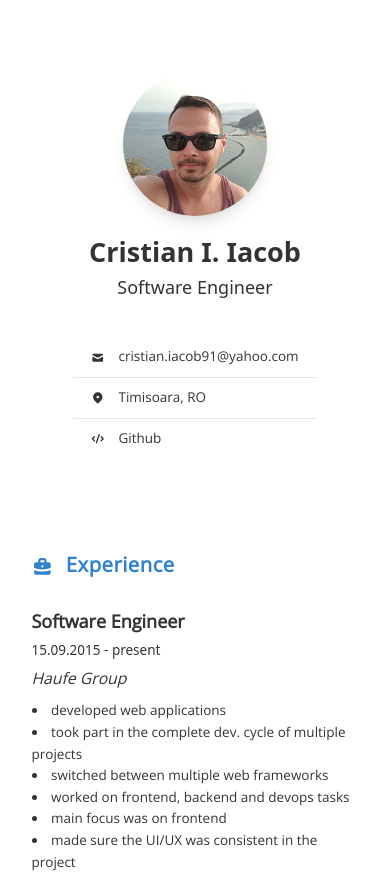
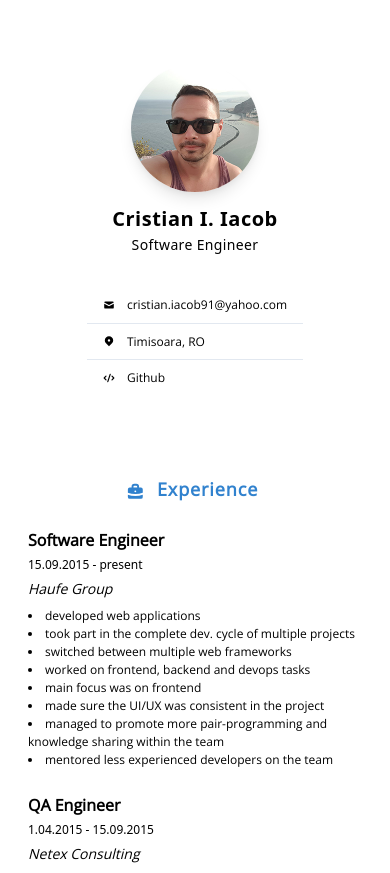
Before and after one commit to CristianIacob/resume, a Next.js app: page / in a window 390 px wide. Shown: the top 873 px of the page. Built offline with nearby package versions, Linux system fonts and the light colour scheme.

Commit message:
Responsive design update. Remove global css. Add personal info links.

```diff
--- a/components/Group/index.jsx
+++ b/components/Group/index.jsx
@@ -2,10 +2,12 @@ import React from "react";
 
 function Group(props) {
   return (
-    <main className="w-full flex flex-col items-start rounded-sm px-5 py-5">
-      <div className="flex items-center mb-6 h-6">
-        {props.icon && <span className="w-6 fill-current text-blue-600 mr-3">{props.icon} </span>}
-        {props.title && <h1 className="text-lg text-blue-600 font-bold pb-1 w-full tracking-wide">{props.title}</h1>}
+    <main className="w-full flex flex-col items-start rounded-sm p-5 mb-12">
+      <div className="flex items-center mb-6 justify-center md:justify-start w-full">
+        <span className="h-6 flex items-center">
+          {props.icon && <span className="w-6 fill-current text-blue-600 mr-3 lg:w-8">{props.icon} </span>}
+          {props.title && <h1 className="text-lg text-blue-600 font-bold pb-1 w-full tracking-wider lg:text-xl">{props.title}</h1>}
+        </span>
       </div>
       {props.children}
     </main>
--- a/components/PersonalInfo/index.jsx
+++ b/components/PersonalInfo/index.jsx
@@ -1,38 +1,27 @@
 import React from "react";
 import { mail, locationPin, code } from "../../Assets/svg/dynamic-svg";
 
-/**
- * TODO: need contact info somewhere here; maybe right-side?
- * need email, phone, github, linkedin(?)
- * maybe takeout the workplace from here
- * */
-
 const Picture = () => <img className="w-32 h-32 shadow-lg md:w-36 md:h-36 object-cover object-center rounded-full" src={`/profile.jpg`} />;
 
-const Name = (props) => <h1 className="text-2xl font-sans font-bold lg:text-2xl lg:text-center">{props.name}</h1>;
+const Name = (props) => <h1 className="text-xl font-sans font-bold tracking-wide lg:text-2xl lg:text-center">{props.name}</h1>;
 
-const JobTitle = (props) => <span className="text-base font-sans font-normal">{props.title}</span>;
+const JobTitle = (props) => <span className="text-sm font-sans font-normal tracking-wide lg:text-base">{props.title}</span>;
 
 const InfoItem = (props) => (
-  <li className="py-2 px-4 flex items-center">
+  <li className="py-2 leading-relaxed px-4 flex items-center">
     <span className="w-3 h-3 mr-3">{props.icon}</span>
-    {props.value}
+    <a href={props.link} target="_blank" className="hover:text-blue-400">
+      {props.value}
+    </a>
   </li>
 );
 
 const InfoList = (props) => {
   return (
     <ul className="text-xs divide-y py-8">
-      <InfoItem icon={props.email.icon} value={props.email.value} />
-      <InfoItem icon={props.location.icon} value={props.location.value} />
-      <InfoItem
-        icon={props.code.icon}
-        value={
-          <a href={props.code.value} target="_blank">
-            Github
-          </a>
-        }
-      />
+      <InfoItem icon={props.email.icon} link={`mailto:${props.email.value}`} value={props.email.value} />
+      <InfoItem icon={props.location.icon} link={`https://goo.gl/maps/a86eeqDQjDMDjGDo7`} value={props.location.value} />
+      <InfoItem icon={props.code.icon} link={props.code.value} value={`Github`} />
     </ul>
   );
 };
--- a/public/resume.json
+++ b/public/resume.json
@@ -5,7 +5,7 @@
     "workplace": "Haufe Group",
     "birthday": "17.19.1991",
     "email": "cristian.iacob91@yahoo.com",
-    "github": "https://github.com/CristianIacob?tab=repositories",
+    "github": "https://github.com/CristianIacob",
     "location": "Timisoara, RO"
   },
   "work": [
--- a/styles/global.css
+++ b/styles/global.css
@@ -1,41 +1,10 @@
-html,
 body {
-  padding: 0;
-  margin: 0;
-  font-family: -apple-system, BlinkMacSystemFont, Segoe UI, Roboto, Oxygen, Ubuntu, Cantarell, Fira Sans, Droid Sans, Helvetica Neue,
-    sans-serif;
-  line-height: 1.6;
-  font-size: 18px;
-}
-
-body {
-  color: hsla(0, 0%, 0%, 0.8);
-  font-family: georgia, serif;
   font-weight: normal;
-  word-wrap: break-word;
-  font-kerning: normal;
-  -moz-font-feature-settings: "kern", "liga", "clig", "calt";
-  -ms-font-feature-settings: "kern", "liga", "clig", "calt";
-  -webkit-font-feature-settings: "kern", "liga", "clig", "calt";
   font-feature-settings: "kern", "liga", "clig", "calt";
   font-family: "Libre Baskerville", serif;
   font-family: "Open Sans", sans-serif;
 }
 
-* {
-  box-sizing: border-box;
-}
-
-a {
-  color: #0070f3;
-  text-decoration: none;
-}
-
 a:hover {
   text-decoration: underline;
 }
-
-img {
-  max-width: 100%;
-  display: block;
-}
```
